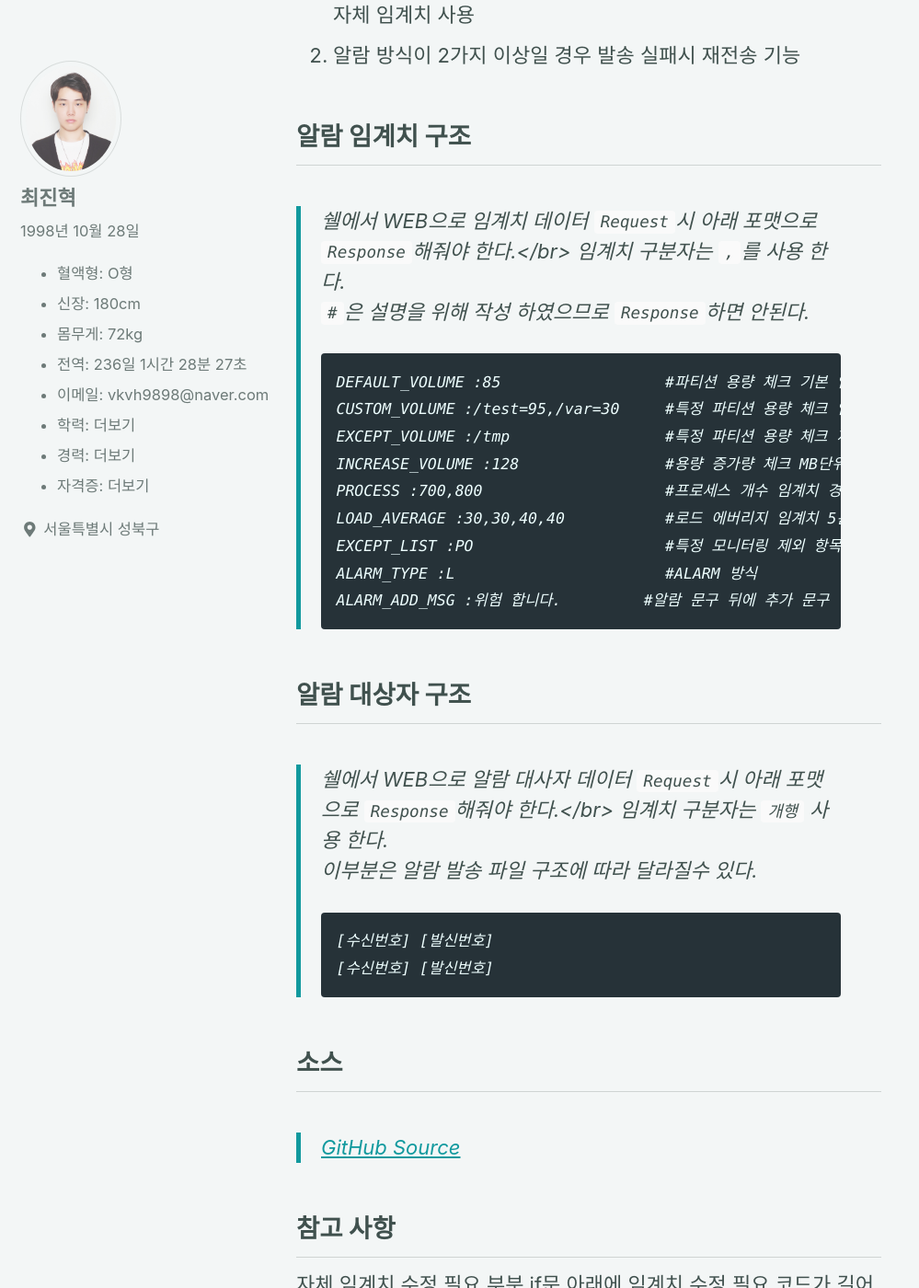
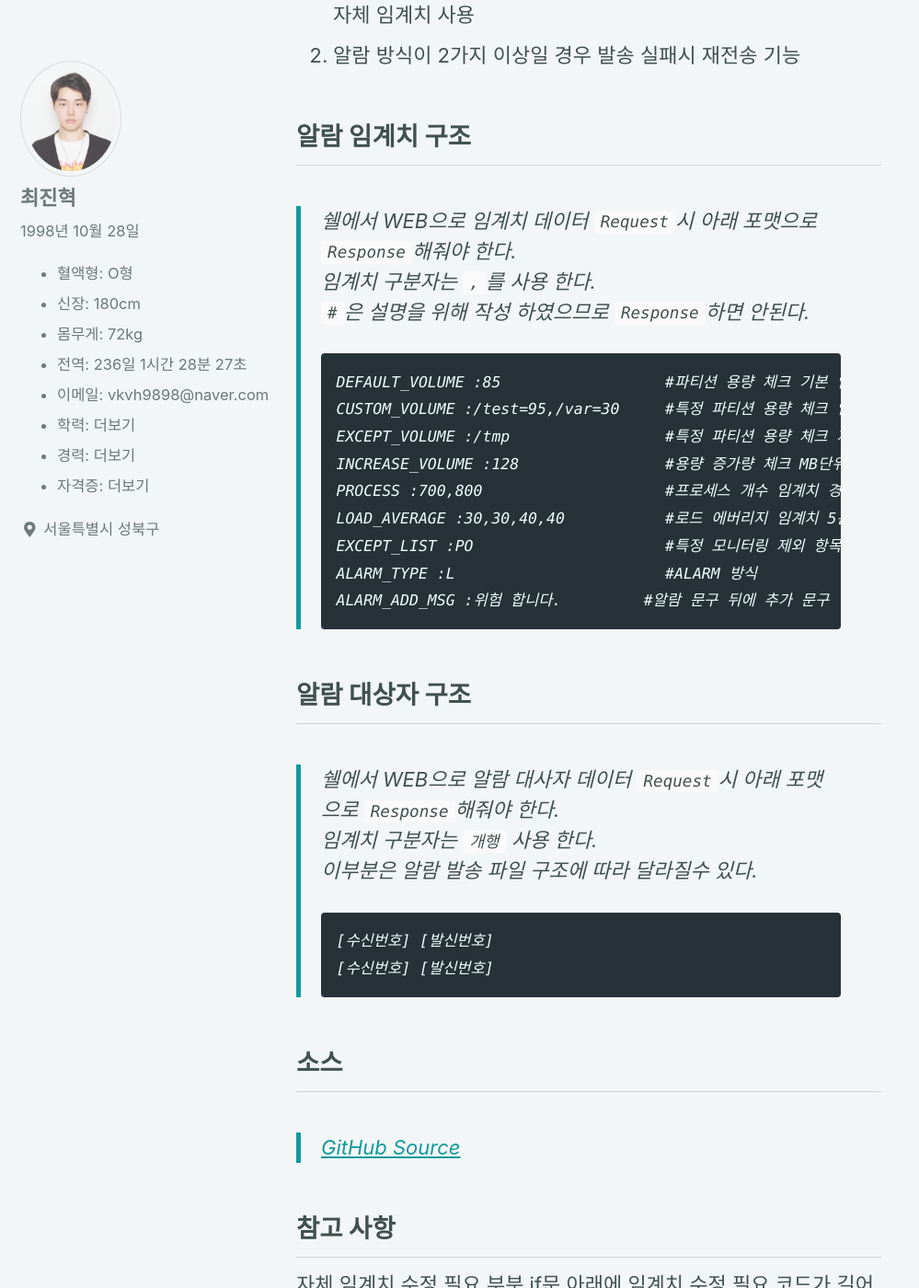
Before and after one commit to Tosi123/Tosi123.github.io, a Jekyll site: the page built from _posts/2019-04-11-Project6.md, in a window 1280 px wide and 1400 px high, scrolled down 2138 px. Shown: the whole window at 92% size, without its empty margins (0-999 px from the left). Built offline with Jekyll 4.4.1, drawn with Linux system fonts in a browser that asks for light colours; cached includes are drawn as plain includes; nearby versions of some CDN libraries.

Commit message:
프로젝트 수정

````diff
--- a/_posts/2019-04-11-Project6.md
+++ b/_posts/2019-04-11-Project6.md
@@ -36,7 +36,7 @@ title : "(Script/개발/공개)-Bash Script를 이용한 서버 상태 모니터
 1. 알람 방식이 2가지 이상일 경우 발송 실패시 재전송 기능
 
 ## 알람 임계치 구조
->쉘에서 WEB으로 임계치 데이터 `Request`시 아래 포맷으로 `Response`해줘야 한다.</br>
+>쉘에서 WEB으로 임계치 데이터 `Request`시 아래 포맷으로 `Response`해줘야 한다.<br>
 임계치 구분자는 `,`를 사용 한다.<br>
 `#`은 설명을 위해 작성 하였으므로 `Response`하면 안된다.
 ```
@@ -52,7 +52,7 @@ ALARM_ADD_MSG :위험 합니다.         #알람 문구 뒤에 추가 문구
 ```
 
 ## 알람 대상자 구조
->쉘에서 WEB으로 알람 대사자 데이터 `Request`시 아래 포맷으로 `Response`해줘야 한다.</br>
+>쉘에서 WEB으로 알람 대사자 데이터 `Request`시 아래 포맷으로 `Response`해줘야 한다.<br>
 임계치 구분자는 `개행` 사용 한다.<br>
 이부분은 알람 발송 파일 구조에 따라 달라질수 있다.
 ```
````
